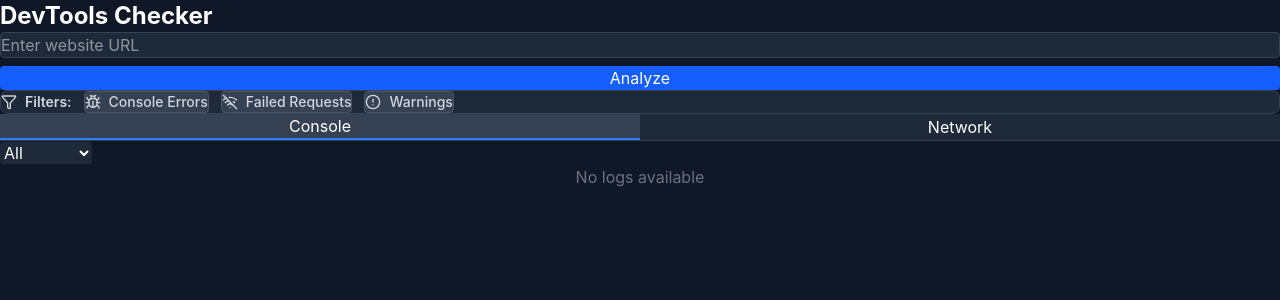
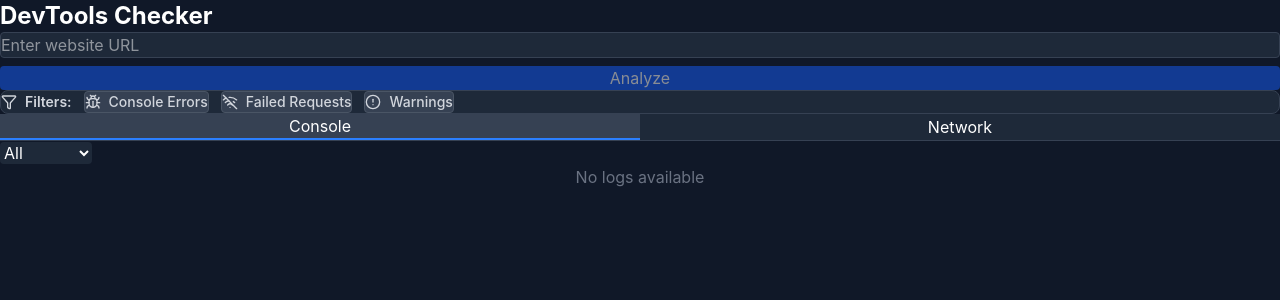
Before and after one commit to build-africa-eng/devtools-checker, a React (Vite) app in the folder frontend/: page / in a window 1280 px wide. Shown: the top 300 px of the page. Built offline with nearby package versions, Linux system fonts and the light colour scheme.

Commit message:
Update UrlInput.jsx

```diff
--- a/frontend/src/components/UrlInput.jsx
+++ b/frontend/src/components/UrlInput.jsx
@@ -1,33 +1,39 @@
 import { useState } from 'react';
 import { useAnalysis } from '../hooks/useAnalysis';
+import AnalyzeButton from './AnalyzeButton';
 
 function UrlInput({ setAnalysisData }) {
   const [url, setUrl] = useState('');
   const { analyze, loading, error } = useAnalysis();
 
-  const handleSubmit = async (e) => {
-    e.preventDefault();
-    await setAnalysisData(url); // Pass URL to handleAnalyze in App
+  const handleAnalyze = async () => {
+    if (!url) {
+      console.warn('No URL provided');
+      return;
+    }
+    console.log('Analyzing URL:', url);
+    const data = await analyze(url);
+    if (data) {
+      console.log('Analysis result:', data);
+      setAnalysisData(data);
+    } else {
+      console.log('Analysis failed, no data returned');
+    }
   };
 
   return (
-    <form onSubmit={handleSubmit} className="flex flex-col gap-2">
+    <div className="flex flex-col gap-2">
       <input
         type="url"
         value={url}
         onChange={(e) => setUrl(e.target.value)}
         placeholder="Enter website URL"
         className="p-2 rounded bg-gray-800 text-white border border-gray-700 focus:outline-none"
+        required
       />
-      <button
-        type="submit"
-        disabled={loading}
-        className="p-2 bg-blue-600 rounded disabled:opacity-50"
-      >
-        {loading ? 'Analyzing...' : 'Analyze'}
-      </button>
+      <AnalyzeButton onAnalyze={handleAnalyze} loading={loading} disabled={!url} />
       {error && <p className="text-red-500">{error}</p>}
-    </form>
+    </div>
   );
 }
 
```
